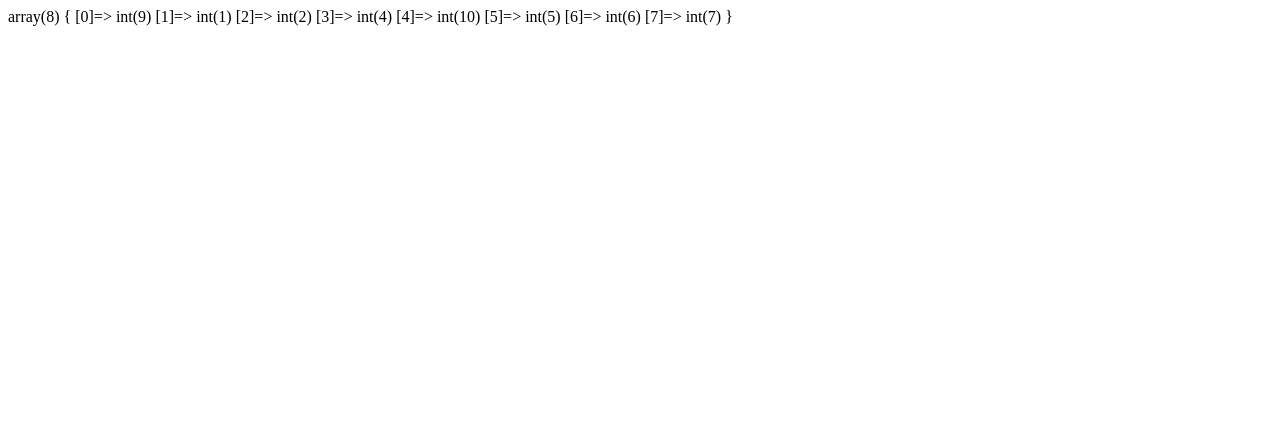
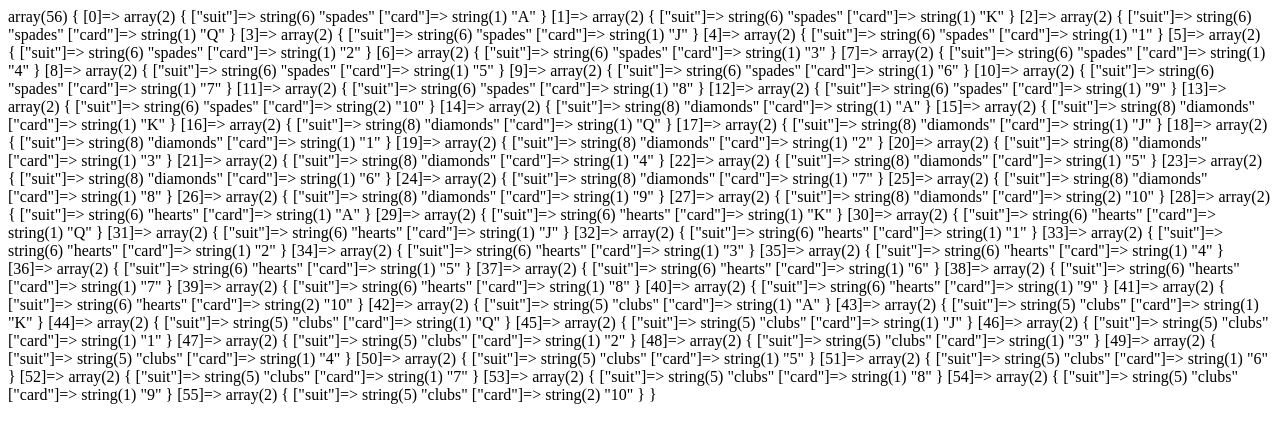
Before and after one commit to sigecuqui/PHP_advanced_tasks, a PHP site: page / in a window 1280 px wide. Shown: the top 443 px of the page. Run offline with PHP 8.4, Linux system fonts and the light colour scheme.

Commit message:
array kortos 1 uzduotis

```diff
--- a/index.php
+++ b/index.php
@@ -1,9 +1,16 @@
 <?php
-$array = [9, 1, 2, 1, 4, 10, 5, 6, 6, 10, 6, 7];
-$result = array_unique($array);
-$array_new = array_values($result);
-
-var_dump($array_new);
+$suits = ['spades', 'diamonds', 'hearts', 'clubs'];
+$cards = ['A', 'K', 'Q', 'J', '1', '2', '3', '4', '5', '6', '7', '8', '9', '10'];
+$deck = [];
+foreach ($suits as $suit) {
+    foreach ($cards as $card) {
+        $deck[] = [
+            'suit' => $suit,
+            'card' => $card
+        ];
+    }
+}
+var_dump($deck);
 ?>
 <!DOCTYPE html>
 <html lang="en">
```
